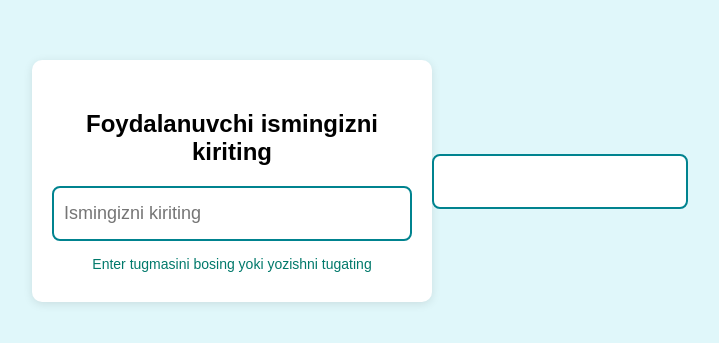
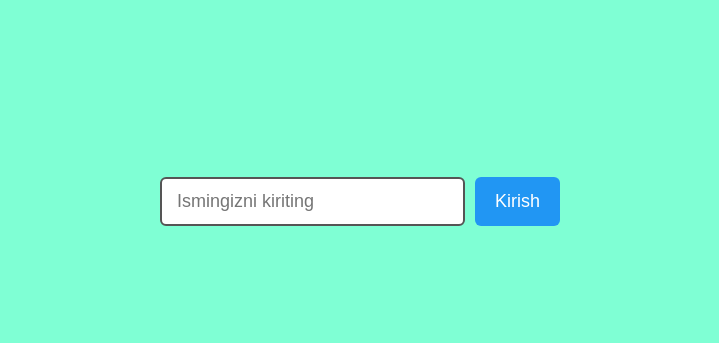
Before and after one commit to fayzillo95/chat, a website: page views/login.html in a window 1280 px wide. Shown: the part 219-562 px from the top of the page, without its empty margins (280-999 px from the left). Drawn offline with Linux system fonts and the light colour scheme; files whose address does not match are found by name.

Commit message:
gpt style add

```diff
--- a/public/login.js
+++ b/public/login.js
@@ -1,14 +1,13 @@
+const form = document.getElementById("loginForm")
 const username = document.getElementById("username")
 
-username.addEventListener("keyup", (event) => {
-    if (event.key !== "Enter") return;  // Enter tugmasi bosilmasa hech narsa qilinmaydi
-
-    const ism = username.value.trim();
+form.addEventListener("submit", (e) => {
+    e.preventDefault()
+    const ism = username.value.trim()
     if (ism.length < 1) {
-        alert("Iltimos, ismingizni kiriting!");
-        return;
+        alert("Iltimos, ismingizni kiriting!")
+        return
     }
-
-    localStorage.setItem("name", ism);
-    window.location.href = "/";
-});
+    localStorage.setItem("name", ism)
+    window.location.href = "/"
+})
--- a/views/login.html
+++ b/views/login.html
@@ -1,10 +1,4 @@
 <!DOCTYPE html>
-<html lang="en">
-<head>
-    <meta charset="UTF-8">
-    <meta name="viewport" content="width=device-width, initial-scale=1.0">
-    <title>Document</title>
-</head><!DOCTYPE html>
 <html lang="en">
 <head>
     <meta charset="UTF-8" />
@@ -12,61 +6,69 @@
     <title>Login</title>
     <style>
         body {
-            margin: 0;
-            padding: 0;
+            background-color: aquamarine;
             font-family: Arial, sans-serif;
-            background-color: #e0f7fa;
             display: flex;
             justify-content: center;
             align-items: center;
             height: 100vh;
+            margin: 0;
+            padding: 20px;
         }
-        .login-container {
-            background: white;
-            padding: 30px 20px;
-            border-radius: 10px;
-            box-shadow: 0 2px 10px rgba(0,0,0,0.1);
-            width: 90%;
+
+        form {
+            display: flex;
+            gap: 10px;
+            width: 100%;
             max-width: 400px;
+        }
+
+        input[type="text"] {
+            flex-grow: 1;
+            padding: 12px 15px;
+            font-size: 18px;
+            border: 2px solid #555;
+            border-radius: 6px;
+            outline: none;
             box-sizing: border-box;
-            text-align: center;
         }
-        #username {
-            width: 100%;
-            padding: 15px 10px;
+
+        input[type="text"]:focus {
+            border-color: #2196f3;
+            box-shadow: 0 0 5px #2196f3;
+        }
+
+        button {
+            padding: 12px 20px;
             font-size: 18px;
-            border: 2px solid #00838f;
-            border-radius: 8px;
-            box-sizing: border-box;
-            outline-color: #00acc1;
-            transition: border-color 0.3s ease;
+            background-color: #2196f3;
+            border: none;
+            color: white;
+            border-radius: 6px;
+            cursor: pointer;
+            transition: background-color 0.3s ease;
         }
-        #username:focus {
-            border-color: #00acc1;
-        }
-        .info-text {
-            margin-top: 15px;
-            color: #00796b;
-            font-size: 14px;
+
+        button:hover {
+            background-color: #1976d2;
         }
     </style>
 </head>
 <body>
-    <div class="login-container">
-        <h2>Foydalanuvchi ismingizni kiriting</h2>
-        <input type="text" id="username" placeholder="Ismingizni kiriting" autocomplete="off" />
-        <div class="info-text">Enter tugmasini bosing yoki yozishni tugating</div>
-    </div>
+    <form id="loginForm">
+        <input
+            type="text"
+            id="username"
+            name="username"
+            placeholder="Ismingizni kiriting"
+            autocomplete="off"
+            inputmode="text"
+            enterkeyhint="done"
+            required
+        />
+        <button type="submit">Kirish</button>
+    </form>
 
     <script src="./login.js"></script>
 </body>
 </html>
-
-<body>
-    <div>
-        <input type="text" name="" id="username">
-
-    </div>
-    <script src="./login.js"></script>
-</body>
-</html>
```
